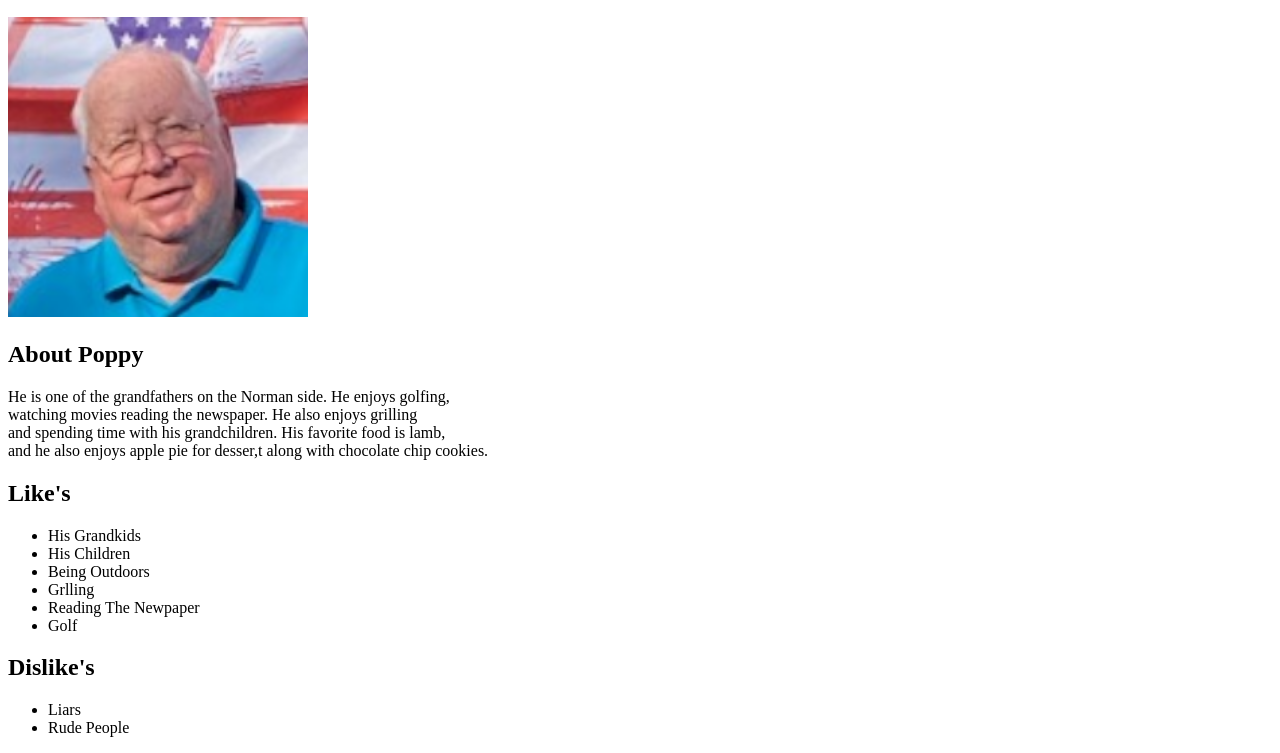
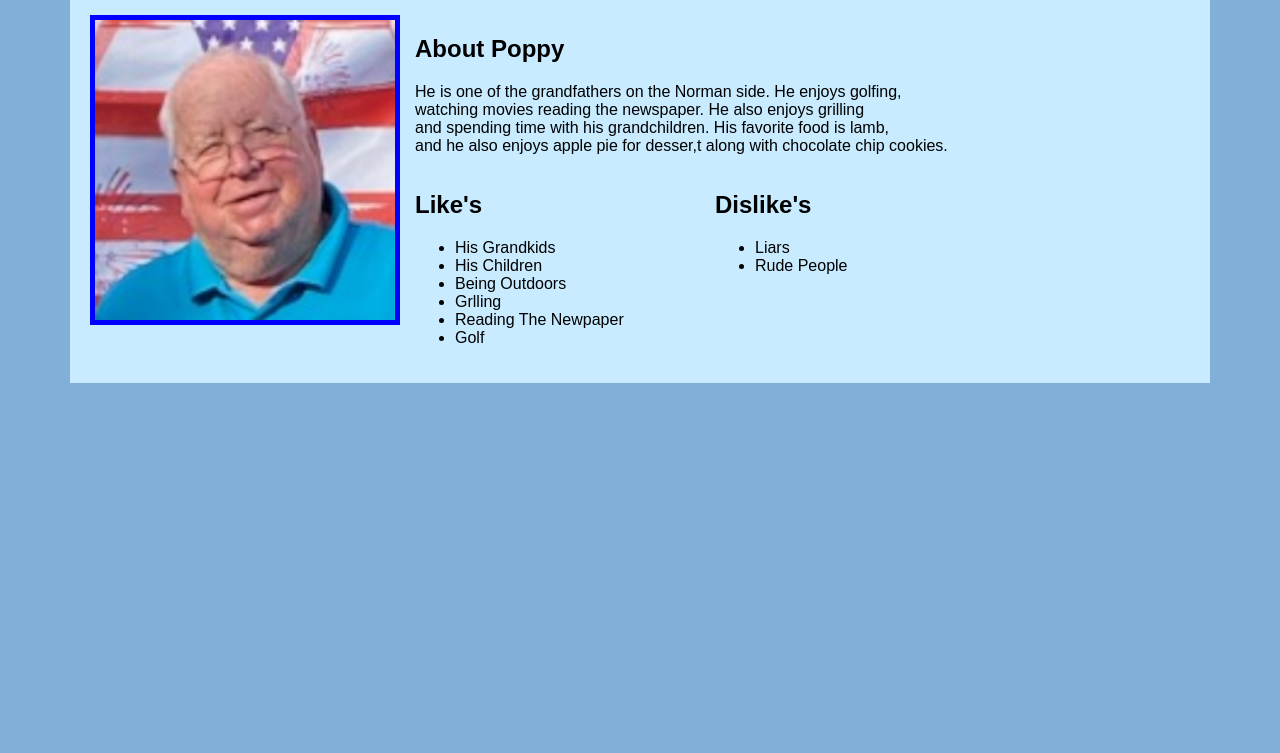
Before and after one commit to GoldenEntertainment/L-N-History, a plain HTML site: page 7. Poppy.html in a window 1280 px wide. Shown: the part 169-922 px from the top of the page. After the commit the page ends 800 px from the top, so only its background shows below. Drawn offline with Linux system fonts and the light colour scheme; files whose address does not match are found by name.

Commit message:
Update 7. Poppy.html

```diff
--- a/7. Poppy.html
+++ b/7. Poppy.html
@@ -4,7 +4,7 @@
     <meta charset="UTF-8">
     <meta name="viewport" content="width=device-width, initial-scale=1.0">
     <title>Poppy</title>
-    <link rel="stylesheet" href="../Styles TV/Fam.css">
+    <link rel="stylesheet" href="Fam.css">
 </head>
 <body>
     <div id="wrap">
```
